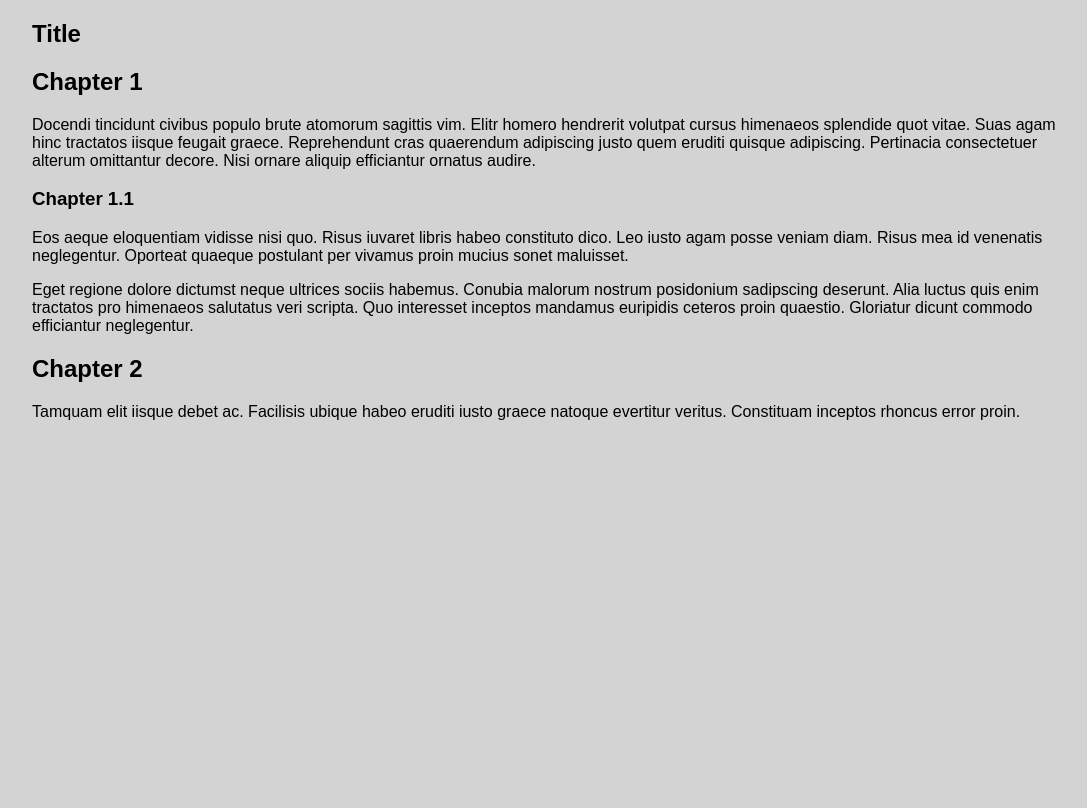
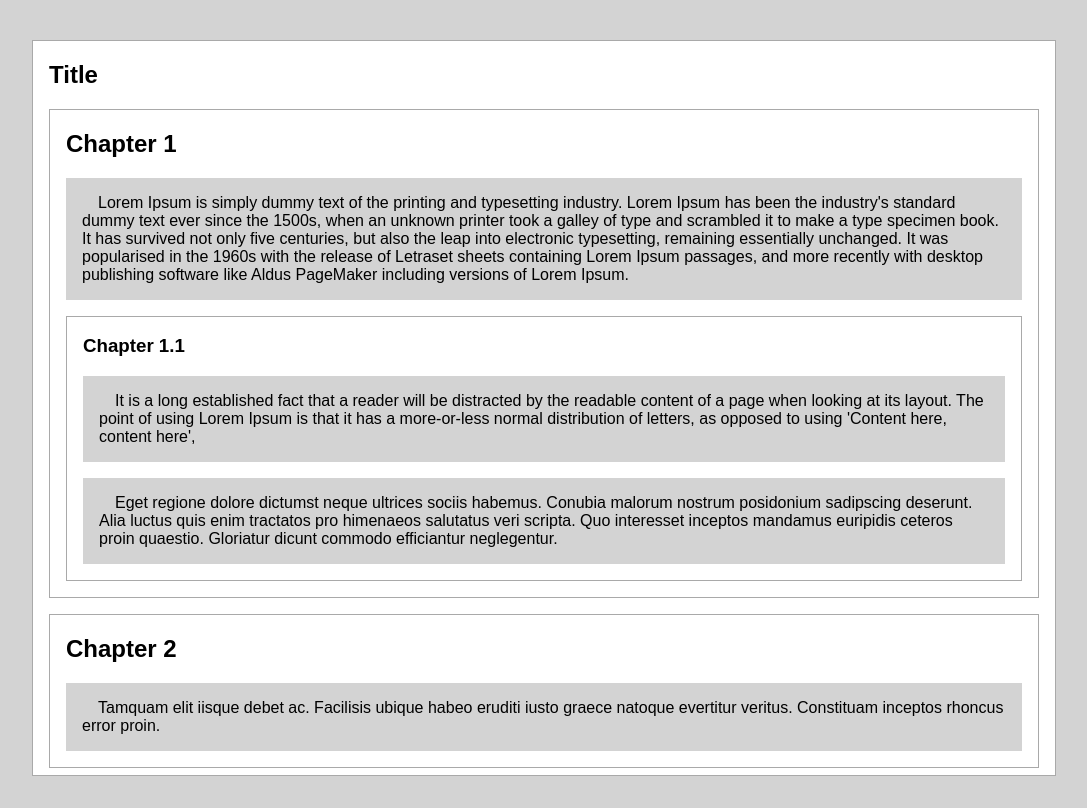
Before and after one commit to vi-mcw196/piisw-frontend-html-css-js, a plain HTML site: page lista1/zad-1/index.html in a window 1280 px wide. Shown: the whole page, without its empty margins (96-1183 px from the left). Drawn offline with Linux system fonts and the light colour scheme.

Commit message:
(html-css): finish-first-task

```diff
--- a/lista1/zad-1/index.html
+++ b/lista1/zad-1/index.html
@@ -11,21 +11,20 @@
         <section>
             <h2>Chapter 1</h2>
             <p>
-                Docendi tincidunt civibus populo brute atomorum sagittis vim.
-                Elitr homero hendrerit volutpat cursus himenaeos splendide quot vitae.
-                Suas agam hinc tractatos iisque feugait graece.
-                Reprehendunt cras quaerendum adipiscing justo quem eruditi quisque adipiscing.
-                Pertinacia consectetuer alterum omittantur decore.
-                Nisi ornare aliquip efficiantur ornatus audire.
+                Lorem Ipsum is simply dummy text of the printing and typesetting industry.
+                Lorem Ipsum has been the industry's standard dummy text ever since the 1500s,
+                when an unknown printer took a galley of type and scrambled it to make a type specimen book.
+                It has survived not only five centuries, but also the leap into electronic typesetting,
+                remaining essentially unchanged. It was popularised in the 1960s with the release of Letraset sheets
+                containing Lorem Ipsum passages, and more recently with desktop publishing software like
+                Aldus PageMaker including versions of Lorem Ipsum.
             </p>
             <section>
                 <h3>Chapter 1.1</h3>
                 <p>
-                    Eos aeque eloquentiam vidisse nisi quo.
-                    Risus iuvaret libris habeo constituto dico.
-                    Leo iusto agam posse veniam diam.
-                    Risus mea id venenatis neglegentur.
-                    Oporteat quaeque postulant per vivamus proin mucius sonet maluisset.
+                    It is a long established fact that a reader will be distracted by the readable content
+                    of a page when looking at its layout. The point of using Lorem Ipsum is that it has
+                    a more-or-less normal distribution of letters, as opposed to using 'Content here, content here',
                 </p>
                 <p>
                     Eget regione dolore dictumst neque ultrices sociis habemus.
--- a/lista1/zad-1/stylesheet.css
+++ b/lista1/zad-1/stylesheet.css
@@ -6,3 +6,36 @@ body {
     margin-bottom: 2em;
     background: lightgray;
 }
+
+p {
+    text-indent: 1em;
+    background: lightgray;
+    padding: 1em;
+    margin-bottom: 1em;
+    margin-top: 1em;
+}
+
+section, article {
+    padding-left: 1em;
+    padding-right: 1em;
+    margin-bottom: 1em;
+    border: 1px solid darkgray;
+}
+
+article {
+    margin-top: 2em;
+    margin-bottom: 2em;
+}
+
+html, body {
+    height: 100%;
+    display: flex;
+}
+
+* {
+    box-sizing: border-box;
+}
+
+body > * {
+    background-color: white;
+}
```
